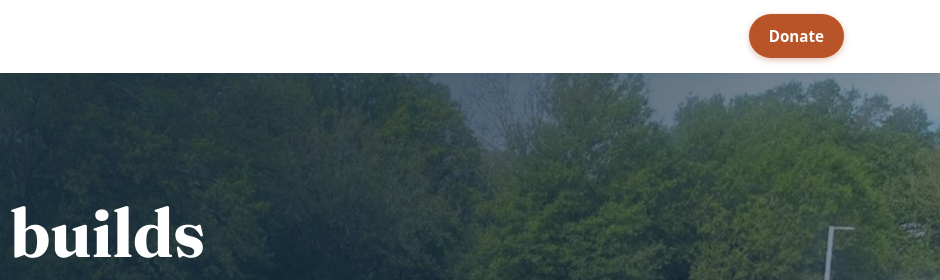
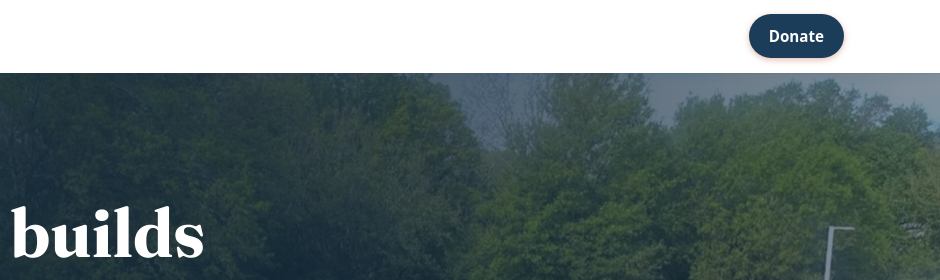
Before and after one commit to uplift-john/friends-of-sies-website, an Eleventy site: page src/index.njk in a window 1280 px wide. Shown: the top 280 px of the page, 340-1280 px from the left. Built offline with nearby package versions, Linux system fonts and the light colour scheme; Eleventy itself is replaced by a stand-in of ours; files that its build step writes are made by us from their sources; a script that the page names is missing; what js-yaml would draw is missing.

Commit message:
suggest-24ea203c3a: change the color of the button to navy blue - same as the bl

```diff
--- a/src/assets/css/style.css
+++ b/src/assets/css/style.css
@@ -218,6 +218,7 @@ a:focus-visible {
   min-height: 44px;
   font-size: 0.95rem;
   padding: 0 1.25rem;
+  background: var(--ink);
 }
 .btn-nav:hover { border-bottom: none; }
 
```
